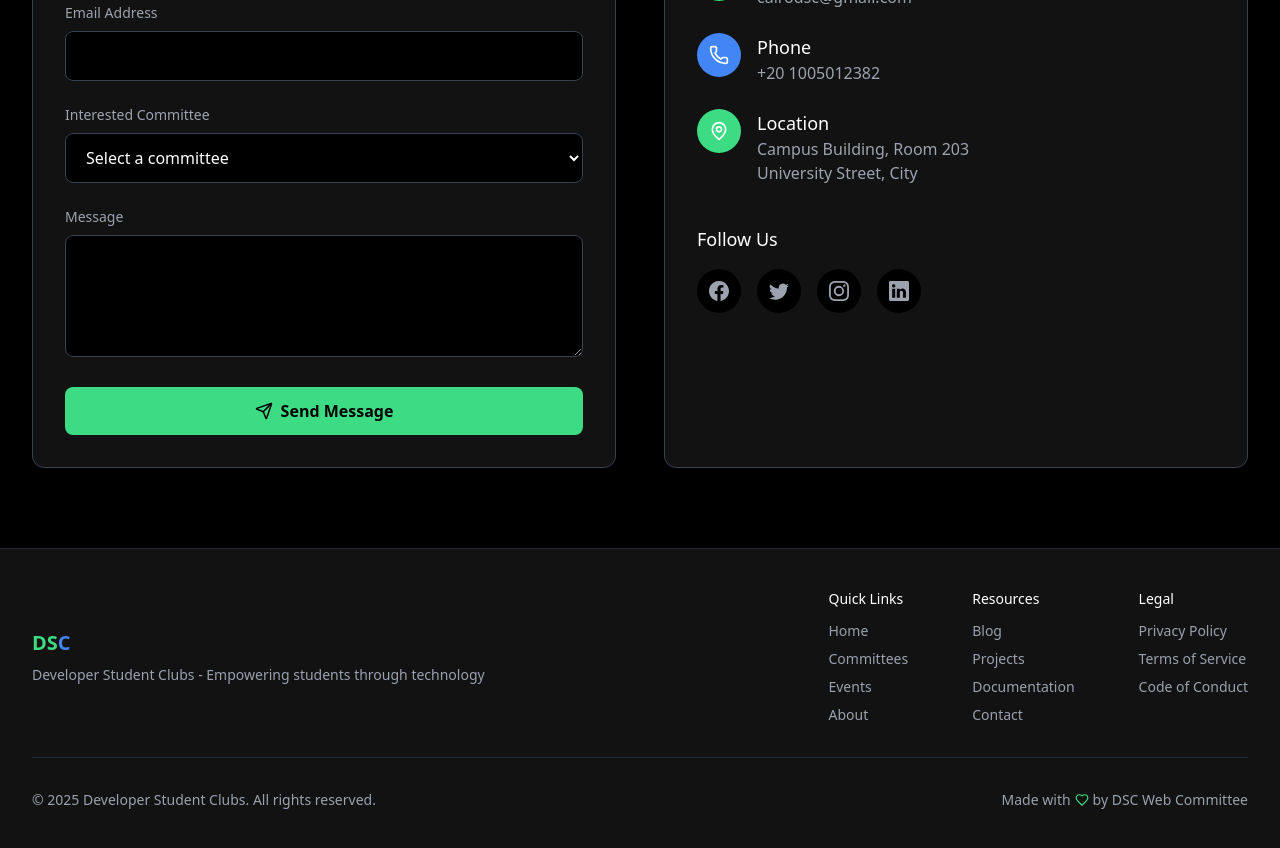
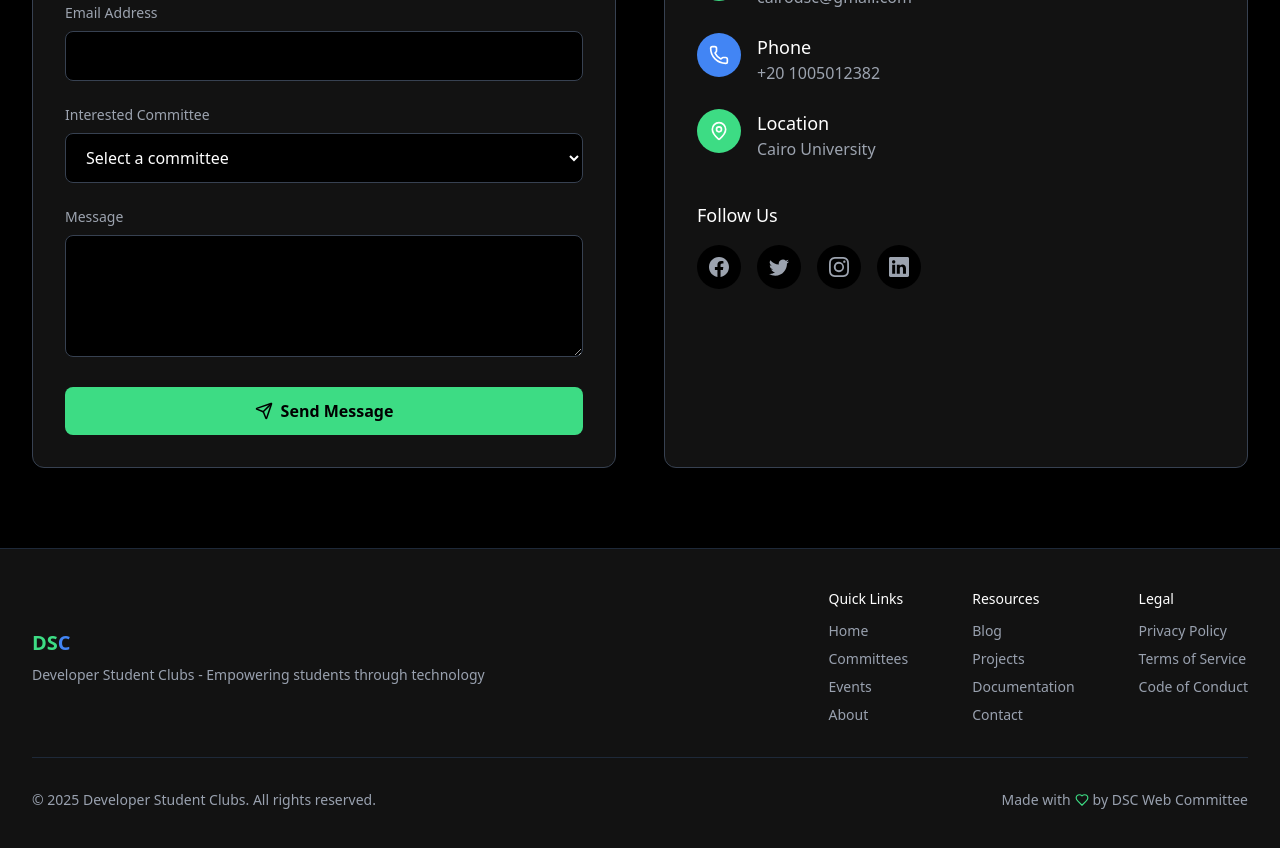
Before and after one commit to AmrKhaled35/DSC_WEB, a React (Vite) app in the folder DSC/: page / in a window 1280 px wide. Shown: the part 4360-5208 px from the top of the page. Built offline with nearby package versions, Linux system fonts and the light colour scheme.

Commit message:
Edit : Contact

```diff
--- a/DSC/src/components/Contact.tsx
+++ b/DSC/src/components/Contact.tsx
@@ -146,8 +146,8 @@ const Contact: React.FC = () => {
                   </div>
                   <div>
                     <h4 className="text-lg font-medium text-white">Location</h4>
-                    <p className="text-[#9CA3AF]">Campus Building, Room 203</p>
-                    <p className="text-[#9CA3AF]">University Street, City</p>
+                    <p className="text-[#9CA3AF]">Cairo University</p>
+                    {/* <p className="text-[#9CA3AF]">University Street, City</p> */}
                   </div>
                 </div>
               </div>
```
